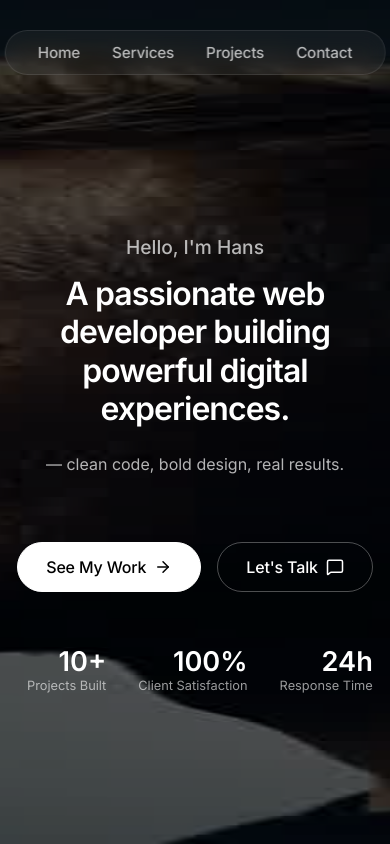
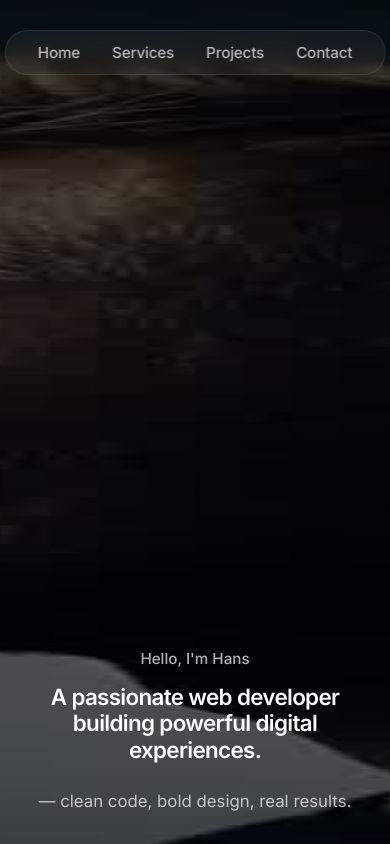
Before and after one commit to kristofihans/Webportofolio2, a React (Vite) app: page / in a window 390 px wide. Shown: the top 844 px of the page. Built offline with nearby package versions, Linux system fonts and the light colour scheme.

Commit message:
update 4

```diff
--- a/src/components/Hero.jsx
+++ b/src/components/Hero.jsx
@@ -18,13 +18,13 @@ export default function Hero() {
            transition={{ duration: 0.8, ease: [0.16, 1, 0.3, 1] }}
            className="hero-left"
         >
-          <div className="hero-greeting" style={{ color: 'rgba(255, 255, 255, 0.7)', fontSize: '1.2rem', marginBottom: '1rem', fontWeight: 500 }}>
+          <div style={{ color: 'rgba(255, 255, 255, 0.7)', fontSize: '0.95rem', marginBottom: '1rem', fontWeight: 500 }}>
             Hello, I'm Hans
           </div>
           <h1>
             A passionate web developer building powerful digital experiences.
           </h1>
-          <p className="hero-desc" style={{ fontSize: '1.25rem', marginBottom: '1rem', maxWidth: '500px' }}>
+          <p style={{ fontSize: '1.05rem', marginBottom: '1rem', maxWidth: '500px' }}>
             — clean code, bold design, real results.
           </p>
         </motion.div>
@@ -36,9 +36,9 @@ export default function Hero() {
            transition={{ duration: 0.8, delay: 0.2, ease: [0.16, 1, 0.3, 1] }}
            className="hero-right"
         >
-          <div style={{ display: 'flex', flexDirection: 'column', gap: '3.5rem', alignItems: 'flex-end', width: '100%' }}>
+          <div className="hero-metrics-container" style={{ display: 'flex', flexDirection: 'column', gap: '3.5rem', width: '100%' }}>
 
-            <div style={{ display: 'flex', gap: '1rem', flexWrap: 'wrap', justifyContent: 'flex-end' }}>
+            <div className="hero-buttons" style={{ display: 'flex', gap: '1rem', flexWrap: 'wrap' }}>
               <a href="#work" className="btn btn-solid">
                 See My Work <ArrowRight size={18} />
               </a>
@@ -47,18 +47,18 @@ export default function Hero() {
               </a>
             </div>
 
-            <div style={{ display: 'flex', flexDirection: 'row', gap: '2rem', textAlign: 'right', flexWrap: 'wrap', justifyContent: 'flex-end' }}>
+            <div className="hero-metrics-row" style={{ display: 'flex', flexDirection: 'row', gap: '2rem', flexWrap: 'wrap' }}>
               <div>
-                <div className="metric-num" style={{ fontSize: '2.25rem', fontWeight: 600, color: '#fff', marginBottom: '0.2rem', lineHeight: 1 }}>10+</div>
-                <div className="metric-label" style={{ color: 'rgba(255,255,255,0.6)', fontSize: '0.9rem' }}>Projects Built</div>
+                <div style={{ fontSize: '2.25rem', fontWeight: 600, color: '#fff', marginBottom: '0.2rem', lineHeight: 1 }}>10+</div>
+                <div style={{ color: 'rgba(255,255,255,0.6)', fontSize: '0.9rem' }}>Projects Built</div>
               </div>
               <div>
-                <div className="metric-num" style={{ fontSize: '2.25rem', fontWeight: 600, color: '#fff', marginBottom: '0.2rem', lineHeight: 1 }}>100%</div>
-                <div className="metric-label" style={{ color: 'rgba(255,255,255,0.6)', fontSize: '0.9rem' }}>Client Satisfaction</div>
+                <div style={{ fontSize: '2.25rem', fontWeight: 600, color: '#fff', marginBottom: '0.2rem', lineHeight: 1 }}>100%</div>
+                <div style={{ color: 'rgba(255,255,255,0.6)', fontSize: '0.9rem' }}>Client Satisfaction</div>
               </div>
               <div>
-                <div className="metric-num" style={{ fontSize: '2.25rem', fontWeight: 600, color: '#fff', marginBottom: '0.2rem', lineHeight: 1 }}>24h</div>
-                <div className="metric-label" style={{ color: 'rgba(255,255,255,0.6)', fontSize: '0.9rem' }}>Response Time</div>
+                <div style={{ fontSize: '2.25rem', fontWeight: 600, color: '#fff', marginBottom: '0.2rem', lineHeight: 1 }}>24h</div>
+                <div style={{ color: 'rgba(255,255,255,0.6)', fontSize: '0.9rem' }}>Response Time</div>
               </div>
             </div>
           </div>
--- a/src/index.css
+++ b/src/index.css
@@ -69,7 +69,7 @@ body {
 
 /* Typography styles matching 'taste-skill' modern looks */
 h1 {
-  font-size: clamp(1.75rem, 3vw, 2.75rem);
+  font-size: clamp(1.4rem, 3.5vw, 2.1rem);
   font-weight: 600;
   letter-spacing: -0.03em;
   line-height: 1.2;
@@ -168,17 +168,29 @@ p {
   justify-content: space-between;
   align-items: center;
   width: 100%;
-  margin-top: 15vh;
+  margin-top: 25vh;
 }
 
 .hero-left {
   flex: 1;
-  max-width: 500px;
+  max-width: 420px;
+}
+
+/* Hero metric sub-containers */
+.hero-metrics-container {
+  align-items: flex-end;
+}
+.hero-buttons {
+  justify-content: flex-end;
+}
+.hero-metrics-row {
+  justify-content: flex-end;
+  text-align: right;
 }
 
 .hero-right {
   flex: 1;
-  max-width: 500px;
+  max-width: 420px;
   display: flex;
   justify-content: flex-end;
 }
@@ -192,16 +204,10 @@ p {
   .hero-layout {
     flex-direction: column;
     justify-content: flex-start;
-    margin-top: 15vh; /* Returned elements to the top */
-    padding-bottom: 5vh;
-    gap: 3rem;
+    margin-top: 65vh;
+    padding-bottom: 10vh;
+    gap: 4rem;
   }
-
-  .hero-greeting { fontSize: 1rem !important; }
-  .hero-left h1 { font-size: 2rem !important; }
-  .hero-desc { font-size: 1rem !important; }
-  .metric-num { font-size: 1.7rem !important; }
-  .metric-label { font-size: 0.8rem !important; }
 
   .project-iframe-container {
     padding-top: 130%; /* Much taller ratio for mobile */
@@ -212,14 +218,27 @@ p {
     max-width: 100%;
     text-align: center;
     justify-content: center;
+    align-items: center;
   }
 
-  .hero-left .btn {
-    width: 100%;
+  .hero-left p {
+    margin-left: auto;
+    margin-right: auto;
+  }
+
+  .hero-metrics-container {
+    align-items: center;
+  }
+  .hero-buttons {
+    justify-content: center;
+  }
+  .hero-metrics-row {
+    justify-content: center;
+    text-align: center;
   }
 
   .hero-right {
-    flex-direction: row;
+    flex-direction: column;
     gap: 2rem;
   }
 }
```
